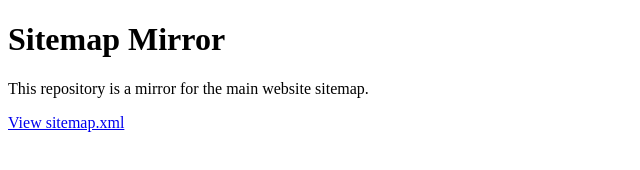
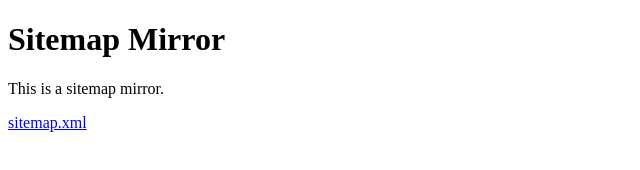
Before and after one commit to pedramazimini-pixel/sitemap-hosting, a plain HTML site: page index.html in a window 1280 px wide. Shown: the whole page, without its empty margins (0-640 px from the left). Drawn offline with Linux system fonts and the light colour scheme.

Commit message:
Update index.html

```diff
--- a/index.html
+++ b/index.html
@@ -1,21 +1,12 @@
 <!doctype html>
-<html lang="fa">
+<html lang="en">
 <head>
   <meta charset="utf-8">
   <title>Sitemap Mirror</title>
-  <meta name="robots" content="noindex,follow">
-  <meta name="viewport" content="width=device-width, initial-scale=1">
 </head>
 <body>
   <h1>Sitemap Mirror</h1>
-
-  <p>
-    This repository is a mirror for the main website sitemap.
-  </p>
-
-  <p>
-    <a href="sitemap.xml">View sitemap.xml</a>
-  </p>
-
+  <p>This is a sitemap mirror.</p>
+  <a href="sitemap.xml">sitemap.xml</a>
 </body>
 </html>
```
